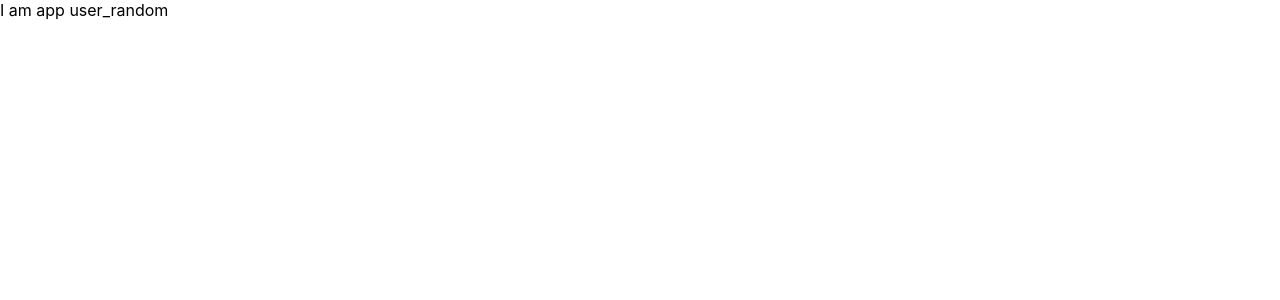
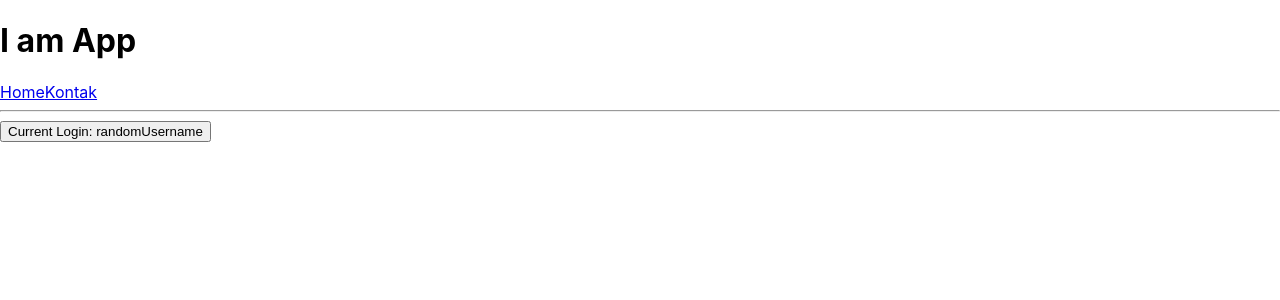
Before and after one commit to rezafikkri/react-component, a React (Create React App) app: page / in a window 1280 px wide. Shown: the top 300 px of the page. Built offline with nearby package versions, Linux system fonts and the light colour scheme.

Commit message:
feat: Context plus HOC

```diff
--- a/src/App.js
+++ b/src/App.js
@@ -1,59 +1,56 @@
 import React from 'react';
 import './App.css';
 
-// HOC: Higher-Order Components - Local Storage
+// HOC dan Context
+const AuthContext = React.createContext();
 
-function withLocalStorage(WrappedComponent) {
+function withAuth(WrappedComponent) {
   return class extends React.Component {
-    get(key) {
-      return localStorage.getItem(key);
-    }
-
-    save(key, value) {
-      localStorage.setItem(key, value);
-    }
-
-    remove(key) {
-      localStorage.removeItem(key);
-    }
-
     render() {
-      return <WrappedComponent get={this.get} save={this.save} remove={this.remove} {...this.props} />
+      return (
+        <AuthContext.Consumer>
+          {context => <WrappedComponent {...this.props} {...context} />}
+        </AuthContext.Consumer>
+      );
     }
   }
 }
 
-class User extends React.Component {
+class App extends React.Component {
   constructor(props) {
     super(props);
     this.state = {
-      name: ''
+      username: 'randomUsername'
     };
-  }
-
-  componentDidMount() {
-    const name = this.props.get('name');
-
-    if (!name) {
-      // load nama dari API/Database
-      this.props.save('name', 'user_random');
-      this.setState({
-        name: 'user_random'
-      });
-    } else {
-      this.setState({
-        name: this.props.get('name')
-      });
-    }
   }
 
   render() {
     return (
-      <div>
-        I am app {this.state.name}
-      </div>
+      <AuthContext.Provider value={this.state}>
+        <h1>I am App</h1>
+        <Navigation />
+      </AuthContext.Provider>
     );
   }
 }
 
-export default withLocalStorage(User);
+function Navigation() {
+  return (
+    <nav>
+      <a href="#">Home</a>
+      <a href="/kontak">Kontak</a>
+      <hr />
+      <Button theme="dark" type="warning" />
+    </nav>
+  );
+}
+
+function ButtonBase(props) {
+  return (
+    <button className={props.theme}>Current Login: {props.username}</button>
+  );
+}
+
+const Button = withAuth(ButtonBase);
+
+export default App;
```
